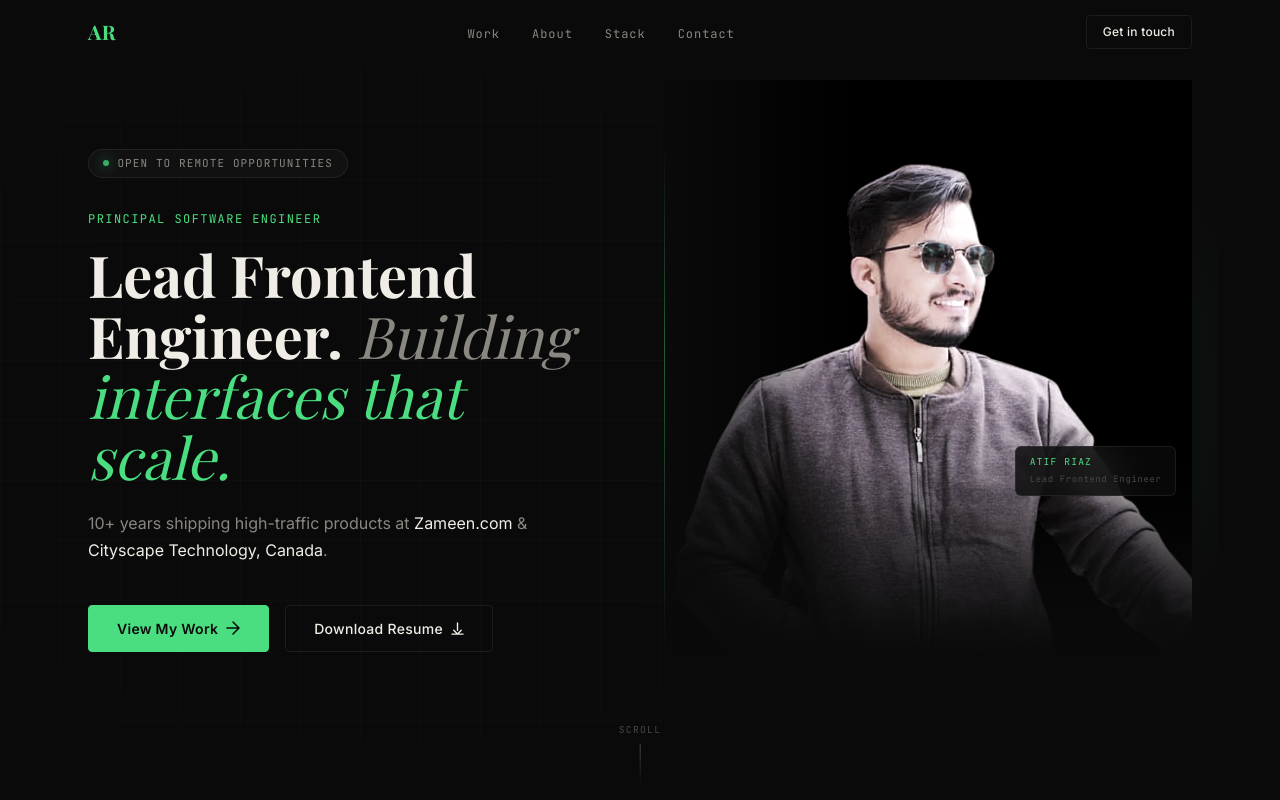
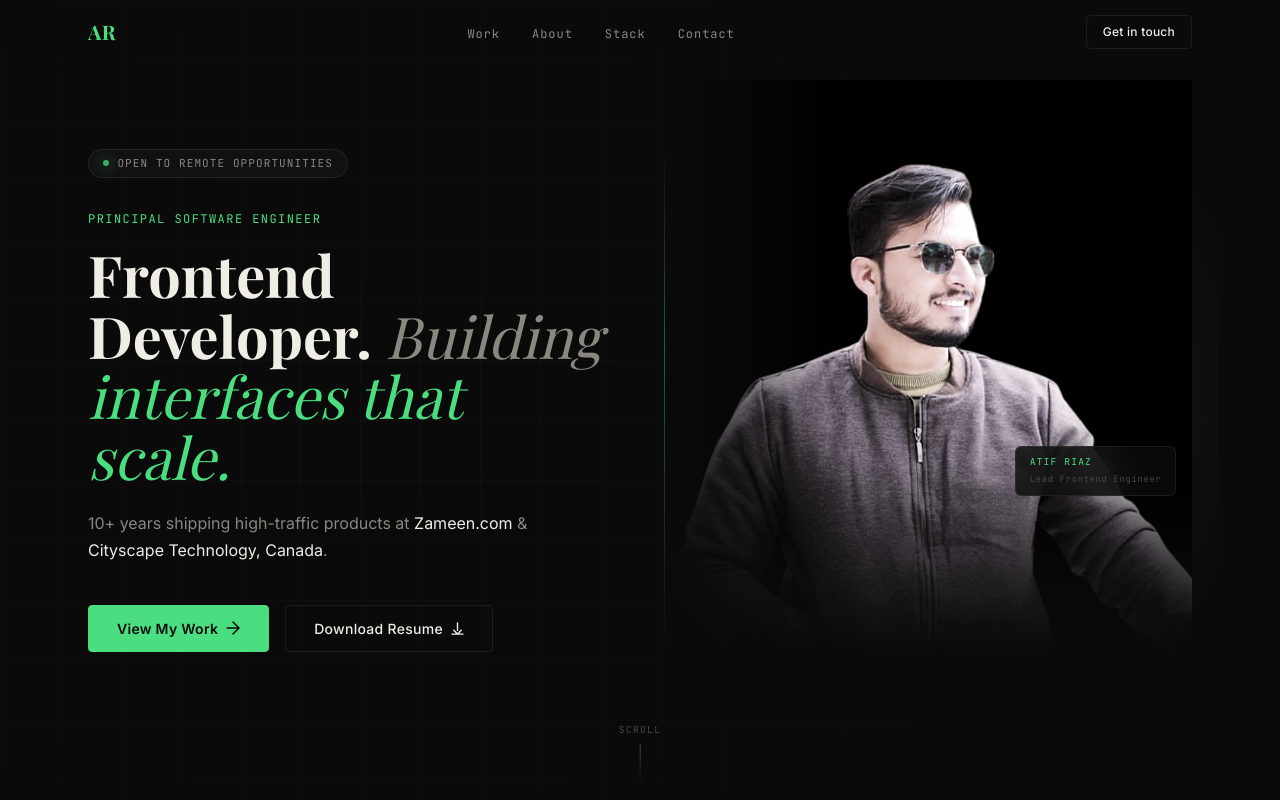
Before and after one commit to itsatifriaz/atifriaz, a Next.js app: page / in a window 1280 px wide. Shown: the top 800 px of the page. Built offline with nearby package versions, Linux system fonts and the light colour scheme.

Commit message:
Hero Copy Updates

```diff
--- a/components/Hero.tsx
+++ b/components/Hero.tsx
@@ -120,9 +120,9 @@ export default function Hero() {
               fontSize: "clamp(2.5rem, 4.5vw, 5.25rem)", lineHeight: 1.05,
               fontWeight: 700, color: "var(--text)", marginBottom: "1.5rem",
             }}>
-              <span style={{ display: "block" }}>Lead Frontend</span>
+              <span style={{ display: "block" }}>Frontend</span>
               <span style={{ display: "block" }}>
-                Engineer.{" "}
+                Developer.{" "}
                 <span style={{ fontWeight: 400, fontStyle: "italic", color: "var(--text-muted)" }}>
                   Building
                 </span>
```
